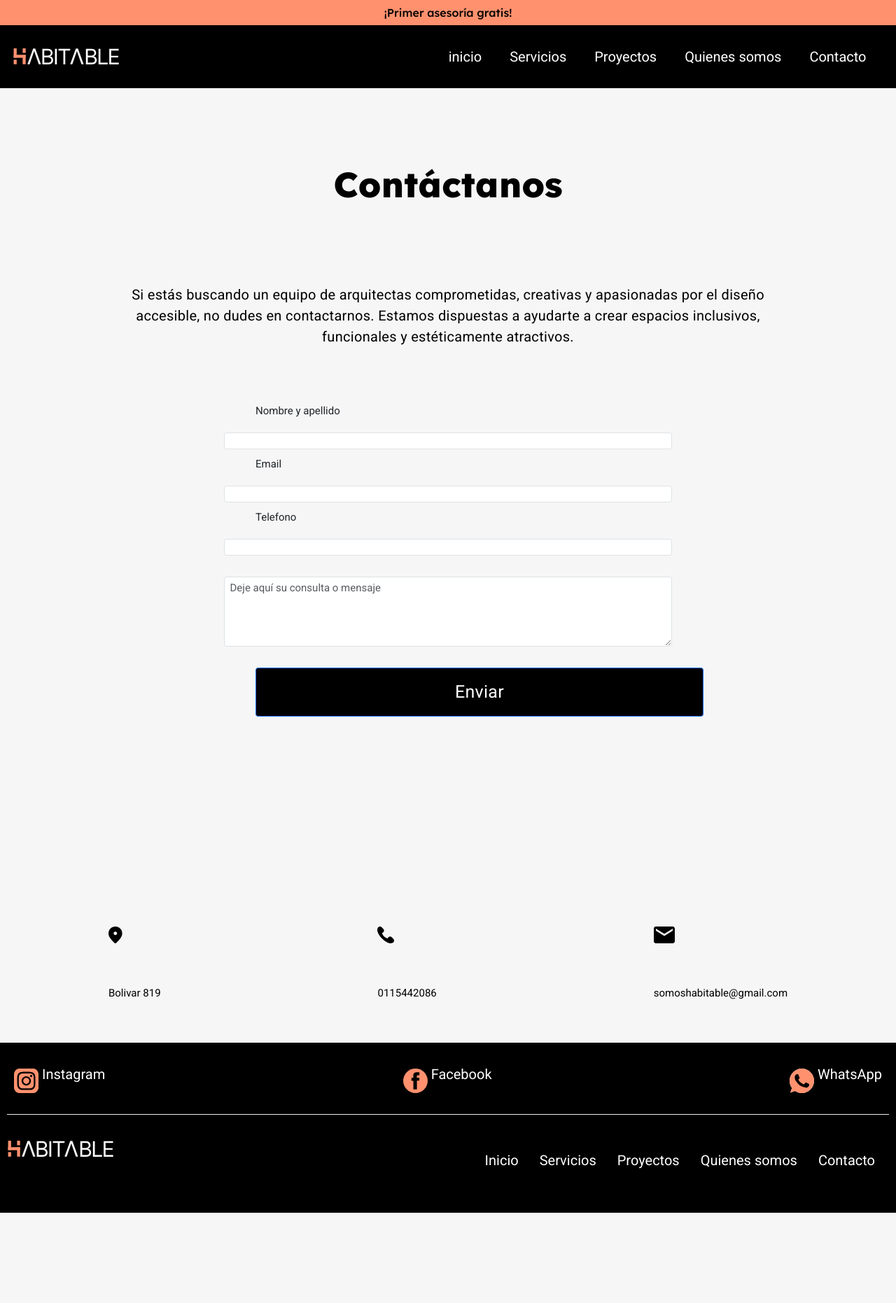
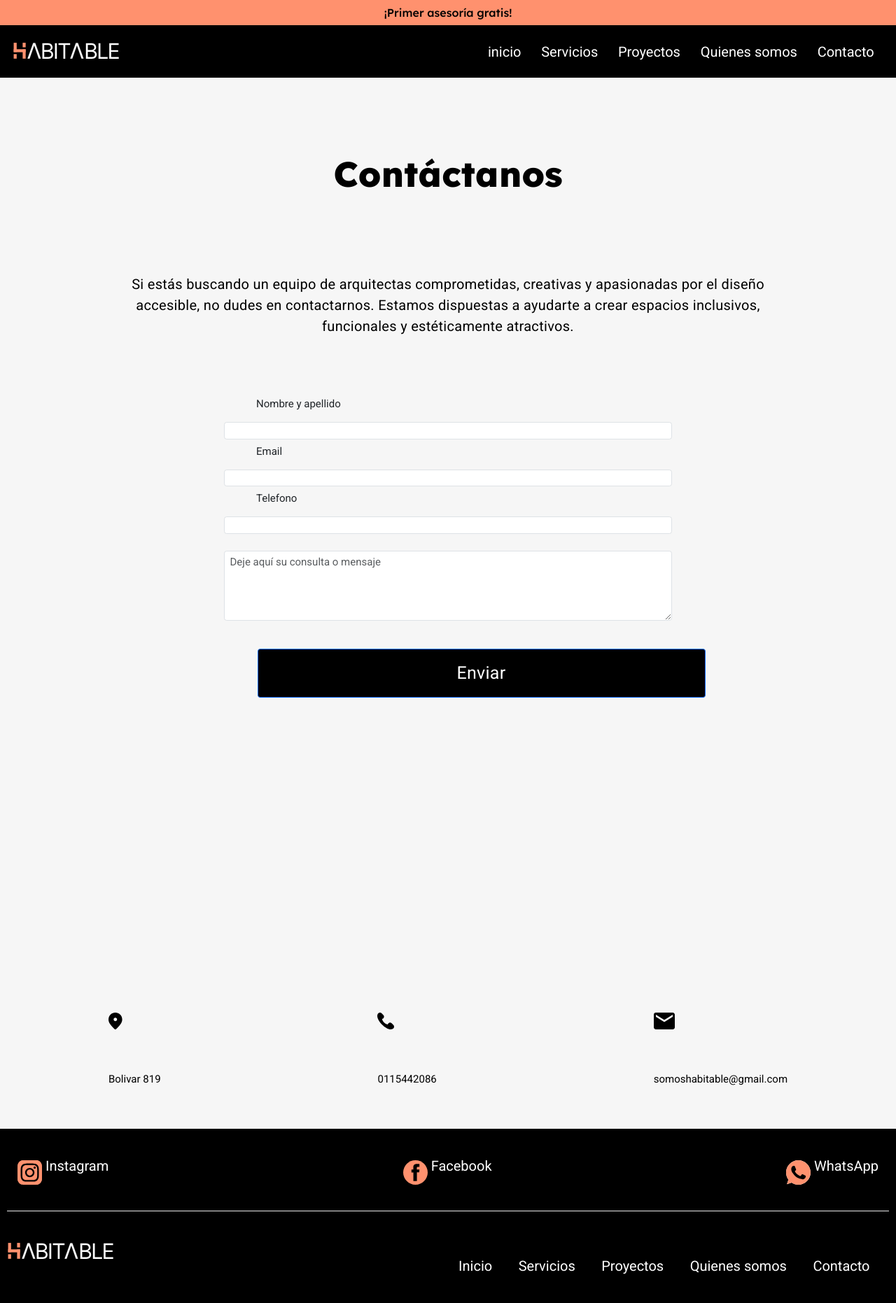
Before and after one commit to sofiaweigandt/habitable, a website: page pages/contacto.html in a window 1280 px wide. Shown: the whole page at 70% size. Before the commit the page ends 1733 px from the top, so only its background shows below. Drawn offline with nearby package versions, Linux system fonts and the light colour scheme.

Commit message:
arreglos detalles

```diff
--- a/scss/_commons.scss
+++ b/scss/_commons.scss
@@ -22,7 +22,7 @@ p{
 
     @include textos ($mainFont, 2.5em, 1.5em,0.015em, center, normal, $fontRegular, $mainColor);
 
-    padding-top: 0px;
+
     padding-bottom: 3em;
     padding-left: 7em;
     padding-right: 7em;
@@ -58,7 +58,7 @@ h3{
 .texto-relleno{
 
     @include textos ($mainFont, 2em, 1.5em, 0.015em, center, normal, $fontRegular, $mainColor);
-   margin-bottom: 20px;
+   margin-bottom: 1.25em;
    }
 
 
@@ -77,10 +77,10 @@ header{
 .boton-header
 
     {
-        margin-top: 150px;
-        margin-bottom: 150px;
-        padding-left: 200px;
-        padding-right: 200px;
+        margin-top: 9.3em;
+        margin-bottom: 25em;
+        padding-left: 12.5em;
+        padding-right: 12.5em;
         display: flex;
         flex-direction: column;
 
@@ -161,9 +161,8 @@ body{
 
 .texto-experiencias{
 
-    @include textos ($mainFont, 2em, 1.5em, 0.015em, center, normal, $fontRegular, $keyColor);
-
-    padding-top: 2em;
+    @include textos ($mainFont, 2em, 1.5em, 0.015em, top, center, $fontRegular, $keyColor);
+    margin-top: 2em;
     margin-left: 3em;
     margin-right: 3em;
 }
@@ -316,8 +315,8 @@ body{
         @include textos ($mainFont, 2em, 1.5em, 0.015em, center, normal, $fontRegular, $mainColor);
 
         align-items: center;
-        margin-bottom: 15px;
-        margin-top: 15px;
+        margin-bottom: 1em;
+        margin-top: 1em;
 
     }
 }
@@ -328,21 +327,22 @@ body{
 
   .my-form {
     label {
-      margin-left: 365px;
-      margin-bottom: 5px;
+
+      margin-left: 24.4em;
+      margin-bottom: 0.3em;
       font-family: $mainFont;
       font-size: 1.5em;
     }
 
     input {
         width: 50%;
-        margin: 10px auto;
+        margin: 0.6em auto;
     }
 
     textarea{
         width: 50%;
         margin: auto;
-        margin-top: 20px;
+        margin-top: 1.25em;
         font-family: $mainFont;
         font-size: 1.5em;
     }
@@ -357,10 +357,9 @@ body{
   .btn-primary {
     background-color: $mainColor;
     width: 50%;
-    margin: auto;
-    margin-left: 365px;
-    margin-bottom: 300px;
-    margin-top: 20px;
+    margin-left: 14.7em;
+    margin-bottom: 18em;
+    margin-top: 1.2em;
 
 
         @include textos ($mainFont,2.5em, 1.5em, 0.025rem, center, normal, $fontRegular, $keyColor);
@@ -387,3 +386,17 @@ body{
     }
 
 }
+
+.page-contacto{
+    @include flex (row, space-around, center, wrap );
+
+    }
+
+    .contacto{
+        margin-top: 4em;
+        margin-bottom: 4em;
+        font-family: $mainFont;
+        color: $mainColor;
+        font-weight: 400;
+        font-size: 1.5rem;
+    }
--- a/scss/_footer.scss
+++ b/scss/_footer.scss
@@ -6,33 +6,6 @@ html{
     overflow-x: hidden;
 }
 
-.page-contacto{
-@include flex (row, space-around, center, wrap );
-
-}
-
-
-
-.contacto{
-    margin-top: 4em;
-    margin-bottom: 4em;
-    font-family: $mainFont;
-    color: $mainColor;
-    font-weight: 400;
-    font-size: 1.5rem;
-}
-
-
-
-
-
-.redes-sociales{
-  display: inline-block;
-  color: $keyColor;
-  font-size: 2rem;
-  font-family: $mainFont;
-
-}
 
 
 
@@ -55,15 +28,15 @@ footer {
 
     ul{
         display: flex;
-        padding: 4px 30px;
+        padding: 0.25em 1.875em;
         list-style: none;
-        padding-top: 20px;
-        padding-bottom: 20px;
+        padding-top: 1.25em;
+        padding-bottom: 1.25em;
 
 
 
       li{
-           margin-left: 30px;
+           margin-left: 1.875em;
            display: flex;
 
 
@@ -92,16 +65,30 @@ footer {
 
     @include flex (row, space-between, none, wrap );
 
-    padding-left: 20px;
-    padding-right: 20px;
+    padding-left: 1.25em;
+    padding-right: 1.25em;
 
-    padding-top: 30px;
-    padding-bottom: 30px;
+    padding-top: 1.875em;
+    padding-bottom: 1.875em;
+
 
 
 
 
 }
+
+.redes-sociales{
+    display: inline-block;
+    color: $keyColor;
+    font-size: 2rem;
+    font-family: $mainFont;
+
+  }
+
+
+
+
+
 
 .fila-2{
     @include flex (row, space-between, none, wrap );
@@ -112,8 +99,7 @@ footer {
 .fila-3{
 
     @include flex (row, space-between, none, wrap );
-
-    padding-top: 30px;
-    padding-bottom: 30px;
+    padding-top: 1.875em;
+    padding-bottom: 1.875em;
 
 }
--- a/scss/_media.scss
+++ b/scss/_media.scss
@@ -305,7 +305,7 @@ html{
 
    .carousel-item {
        background-color: $mainColor;
-       height: 25em;
+       height: 50vh;
     }
 
 
@@ -317,7 +317,7 @@ html{
         letter-spacing: 0.015em;
         padding-right: 1.1em;
         padding-left: 1.1em;
-        height: auto;
+        margin-top: 1em;
 
 }
 
--- a/scss/_nav.scss
+++ b/scss/_nav.scss
@@ -39,15 +39,15 @@ html{
         ul{
          list-style: none;
 
-         padding: 4px 30px;
+         padding: 0.25em 1.875em;
          display: flex;
 
-          padding-top: 20px;
-          padding-bottom: 20px;
+          padding-top: 1.25em;
+          padding-bottom: 1.25em;
 
 
            li{
-              margin-left: 30px;
+              margin-left: 1.875em;
            }
         }
    }
```
Also changed, not shown: css/main.css, 1 other file.
